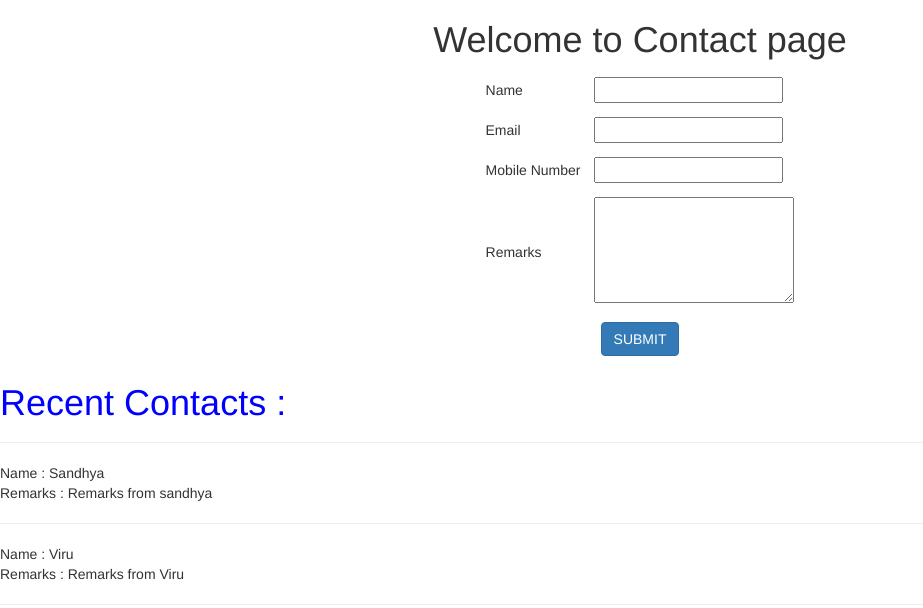
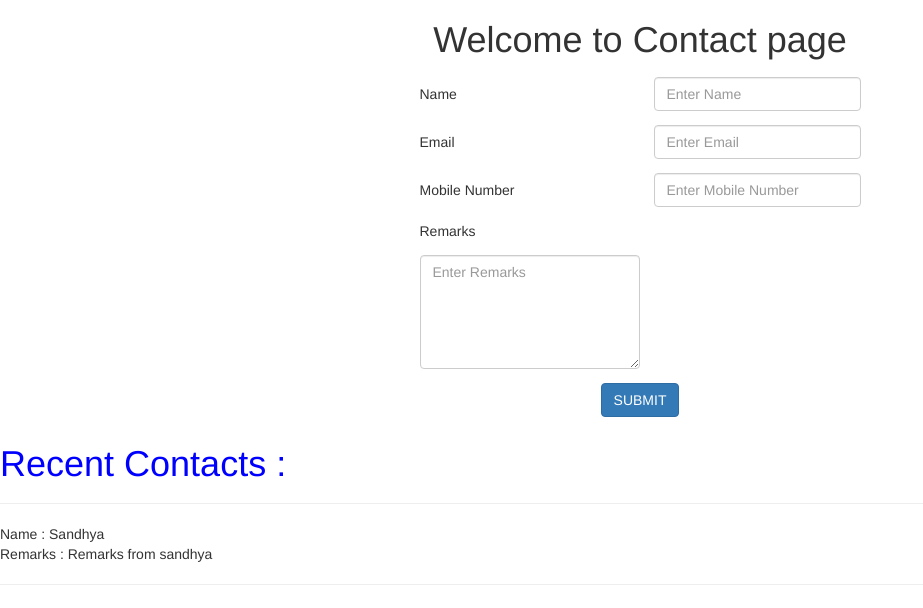
Before and after one commit to Sagarsonara2143/Django_project, a Django app: page /contact/ in a window 1280 px wide. Shown: the part 52-660 px from the top of the page, without its empty margins (0-923 px from the left). Run offline with Django 4.2, Linux system fonts and the light colour scheme; data comes from the database, SQL or seed files in the repository; both versions use the stored data as it was after the commit; some libraries are stand-ins or nearby versions.

Commit message:
09.04.2023

```diff
--- a/myapp/templates/contact.html
+++ b/myapp/templates/contact.html
@@ -21,23 +21,23 @@
 			<table>
 			<tr>
 				<td>Name</td>
-				<td><input type="text" name="name" required></td>
+				<td><input type="text" name="name" class="form-control" placeholder="Enter Name"></td>
 			</tr>
 
 				<tr>
 				<td>Email</td>
-				<td><input type="text" name="email"></td>
+				<td><input type="text" name="email" class="form-control" placeholder="Enter Email"></td>
 			</tr>
 
 				<tr>
 				<td>Mobile Number</td>
-				<td><input type="text" name="mobile"></td>
+				<td><input type="text" name="mobile" class="form-control" placeholder="Enter Mobile Number"></td>
 			</tr>
 
 				<tr>
 				<td>Remarks</td>
-				<td><textarea rows="5" cols="22" name="remarks"></textarea></td>
 			</tr>
+				<td><textarea rows="5" cols="22" name="remarks" class="form-control" placeholder="Enter Remarks"></textarea></td>
 
 			<tr>
 				<td colspan="2" align="center">
```
Also changed, not shown: db.sqlite3.
